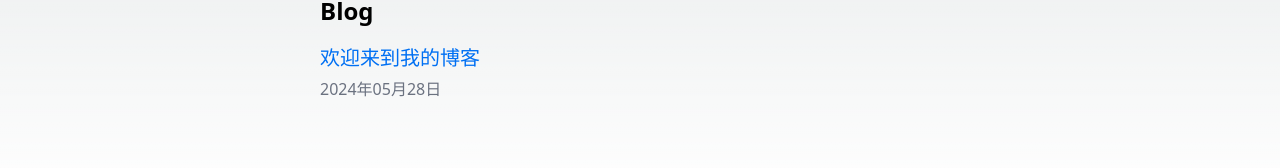
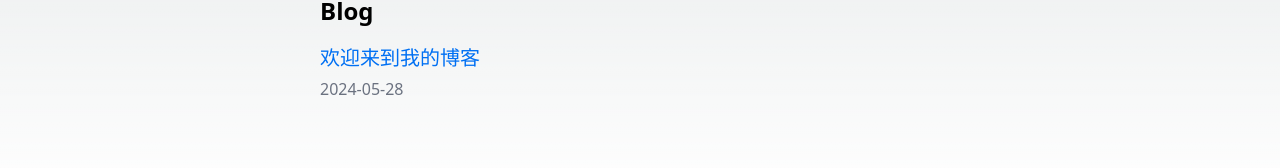
Before and after one commit to Kumahime-Echo/smarthub-blog, a Next.js app: page / in a window 1280 px wide. Shown: the part 369-537 px from the top of the page. Built offline with nearby package versions, Linux system fonts and the light colour scheme.

Commit message:
feat: blog

```diff
--- a/src/pages/date.js
+++ b/src/pages/date.js
@@ -1,10 +1,3 @@
-import { parseISO, format } from "date-fns";
-
 export default function Date({ dateString }) {
-  const date = parseISO(dateString);
-  return (
-    <time dateTime={dateString} className="text-gray-500">
-      {format(date, "yyyy年MM月dd日")}
-    </time>
-  );
+  return <time className="text-gray-500">{dateString}</time>;
 }
```
